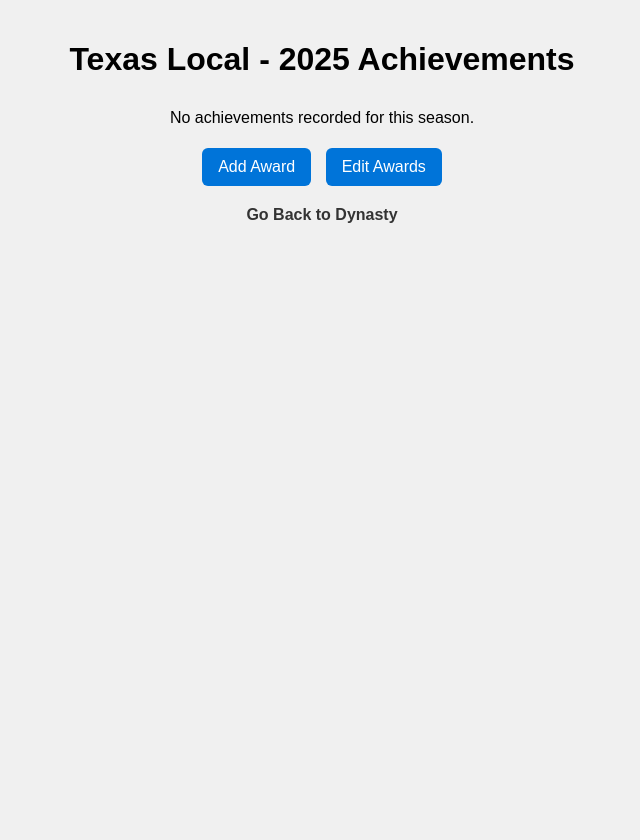
After one commit to CozmicZencho/DynastyCompanionPage, a Flask app: page /dynasty/1/season/1/achievements in a window 1280 px wide. The commit adds this page. Shown: the whole page, without its empty margins (318-958 px from the left). Run offline with Flask 3, Linux system fonts and the light colour scheme.

Commit message:
Award skeleton inclusion.

```diff
--- a/app.py
+++ b/app.py
@@ -210,6 +210,98 @@ def delete_season(dynasty_id, season_id):
     return redirect(url_for("dynasty_page", dynasty_id=dynasty_id))
 
 # -------------------------------
+# View Achievements
+# -------------------------------
+
+@app.route("/dynasty/<int:dynasty_id>/season/<int:season_id>/achievements")
+def season_achievements(dynasty_id, season_id):
+    dynasties = load_dynasties()
+    dynasty = next((d for d in dynasties if d["id"] == dynasty_id), None)
+
+    if not dynasty:
+        return "Dynasty not found", 404
+
+    season = next((s for s in dynasty["coach"]["seasons"] if s["id"] == season_id), None)
+    if not season:
+        return "Season not found", 404
+
+    # 🔄 Temporary compatibility:
+    # Convert bowl_game + trophies → unified achievements list
+    achievements = []
+
+    if season.get("bowl_game"):
+        achievements.append({"type": "Team", "award": season["bowl_game"]})
+
+    if season.get("trophies"):
+        for t in season["trophies"]:
+            achievements.append({"type": "Team", "award": t})
+
+    # Attach to season for rendering
+    season["achievements"] = achievements
+
+    return render_template("season_achievements.html", dynasty=dynasty, season=season)
+
+@app.route("/dynasty/<int:dynasty_id>/season/<int:season_id>/add_award", methods=["GET", "POST"])
+def add_award(dynasty_id, season_id):
+    dynasties = load_dynasties()
+    dynasty = next((d for d in dynasties if d["id"] == dynasty_id), None)
+    if not dynasty:
+        return "Dynasty not found", 404
+
+    season = next((s for s in dynasty["coach"]["seasons"] if s["id"] == season_id), None)
+    if not season:
+        return "Season not found", 404
+
+    if request.method == "POST":
+        award_type = request.form["type"]
+        award_name = request.form["award"]
+        player_name = request.form.get("player", "")
+
+        new_award = {"type": award_type, "award": award_name}
+        if award_type == "Player" and player_name:
+            new_award["player"] = player_name
+
+        season.setdefault("achievements", []).append(new_award)
+        save_dynasties(dynasties)
+
+        return redirect(url_for("season_achievements", dynasty_id=dynasty_id, season_id=season_id))
+
+    return render_template("add_award.html", dynasty=dynasty, season=season)
+
+
+@app.route("/dynasty/<int:dynasty_id>/season/<int:season_id>/edit_awards", methods=["GET", "POST"])
+def edit_awards(dynasty_id, season_id):
+    dynasties = load_dynasties()
+    dynasty = next((d for d in dynasties if d["id"] == dynasty_id), None)
+    if not dynasty:
+        return "Dynasty not found", 404
+
+    season = next((s for s in dynasty["coach"]["seasons"] if s["id"] == season_id), None)
+    if not season:
+        return "Season not found", 404
+
+    if request.method == "POST":
+        # Replace achievements with new submitted list
+        new_achievements = []
+        awards = request.form.getlist("award")
+        types = request.form.getlist("type")
+        players = request.form.getlist("player")
+
+        for i in range(len(awards)):
+            entry = {"type": types[i], "award": awards[i]}
+            if types[i] == "Player" and players[i]:
+                entry["player"] = players[i]
+            new_achievements.append(entry)
+
+        season["achievements"] = new_achievements
+        save_dynasties(dynasties)
+
+        return redirect(url_for("season_achievements", dynasty_id=dynasty_id, season_id=season_id))
+
+    return render_template("edit_awards.html", dynasty=dynasty, season=season)
+
+
+# -------------------------------
 # Run the app
 # -------------------------------
 if __name__ == "__main__":
--- a/dynasties.json
+++ b/dynasties.json
@@ -15,64 +15,61 @@
                     "year": 2025,
                     "wins": 12,
                     "losses": 2,
-                    "bowl_game": "",
-                    "trophies": []
+                    "achievements": []
                 },
                 {
                     "id": 2,
                     "year": 2026,
                     "wins": 9,
                     "losses": 4,
-                    "bowl_game": "",
-                    "trophies": []
+                    "achievements": []
                 },
                 {
                     "id": 3,
                     "year": 2027,
                     "wins": 16,
                     "losses": 0,
-                    "bowl_game": "",
-                    "trophies": []
+                    "achievements": []
                 },
                 {
                     "id": 4,
                     "year": 2029,
                     "wins": 15,
                     "losses": 1,
-                    "bowl_game": "",
-                    "trophies": []
+                    "achievements": []
                 },
                 {
                     "id": 5,
                     "year": 2030,
                     "wins": 12,
                     "losses": 2,
-                    "bowl_game": "",
-                    "trophies": []
+                    "achievements": []
                 },
                 {
                     "id": 6,
                     "year": 2031,
                     "wins": 15,
                     "losses": 1,
-                    "bowl_game": "",
-                    "trophies": []
+                    "achievements": []
                 },
                 {
                     "id": 7,
                     "year": 2032,
                     "wins": 15,
                     "losses": 1,
-                    "bowl_game": "",
-                    "trophies": []
+                    "achievements": []
                 },
                 {
                     "id": 8,
                     "year": 2033,
                     "wins": 16,
                     "losses": 0,
-                    "bowl_game": "",
-                    "trophies": []
+                    "achievements": [
+                        {
+                            "type": "Team",
+                            "award": "National Championship"
+                        }
+                    ]
                 }
             ]
         }
@@ -93,9 +90,15 @@
                     "year": 2025,
                     "wins": 13,
                     "losses": 1,
-                    "bowl_game": "Peach Bowl",
-                    "trophies": [
-                        "SEC Championship Trophy"
+                    "achievements": [
+                        {
+                            "type": "Team",
+                            "award": "Peach Bowl"
+                        },
+                        {
+                            "type": "Team",
+                            "award": "SEC Championship Trophy"
+                        }
                     ]
                 }
             ]
--- /dev/null
+++ b/templates/season_achievements.html
@@ -0,0 +1,37 @@
+<!DOCTYPE html>
+<html>
+<head>
+    <title>Achievements - {{ dynasty.name }} {{ season.year }}</title>
+    <link rel="stylesheet" href="{{ url_for('static', filename='style.css') }}">
+</head>
+<body>
+    <h1>{{ dynasty.name }} - {{ season.year }} Achievements</h1>
+
+    {% if season.achievements %}
+        <div class="info-card">
+            <ul>
+                {% for a in season.achievements %}
+                    <li>
+                        {% if a.type == "Player" %}
+                            <strong>{{ a.player }}</strong> – {{ a.award }}
+                        {% elif a.type == "Coach" %}
+                            Coach Award: {{ a.award }}
+                        {% else %}
+                            Team Award: {{ a.award }}
+                        {% endif %}
+                    </li>
+                {% endfor %}
+            </ul>
+        </div>
+    {% else %}
+        <p>No achievements recorded for this season.</p>
+    {% endif %}
+
+    <div class="season-actions">
+        <a class="btn-link" href="{{ url_for('add_award', dynasty_id=dynasty.id, season_id=season.id) }}">Add Award</a>
+        <a class="btn-link" href="{{ url_for('edit_awards', dynasty_id=dynasty.id, season_id=season.id) }}">Edit Awards</a>
+    </div>
+
+    <a class="back-link" href="{{ url_for('dynasty_page', dynasty_id=dynasty.id) }}">Go Back to Dynasty</a>
+</body>
+</html>
```
Also changed, not shown: templates/add_award.html (added, +48 -0 lines), templates/add_season.html (+5 -5 lines), templates/dynasty_page.html (+18 -8 lines), templates/edit_season.html (+11 -5 lines).
